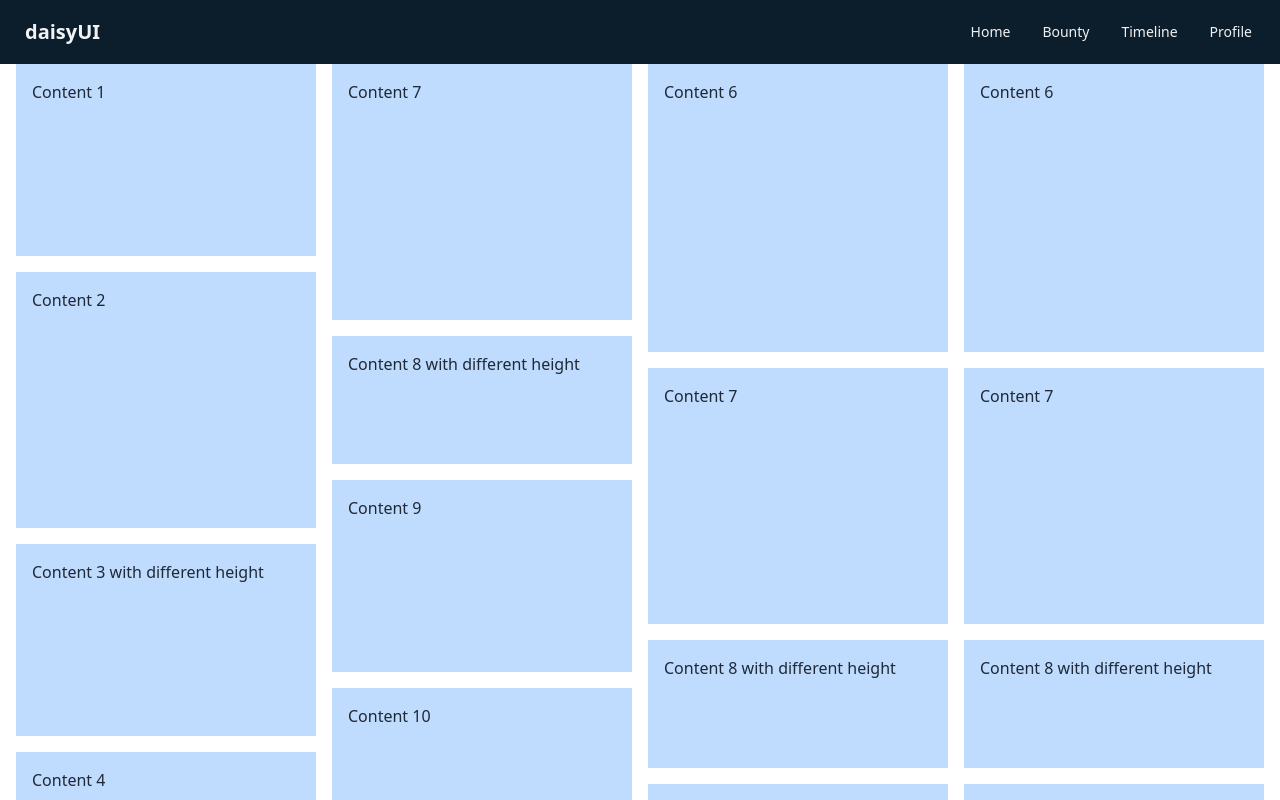
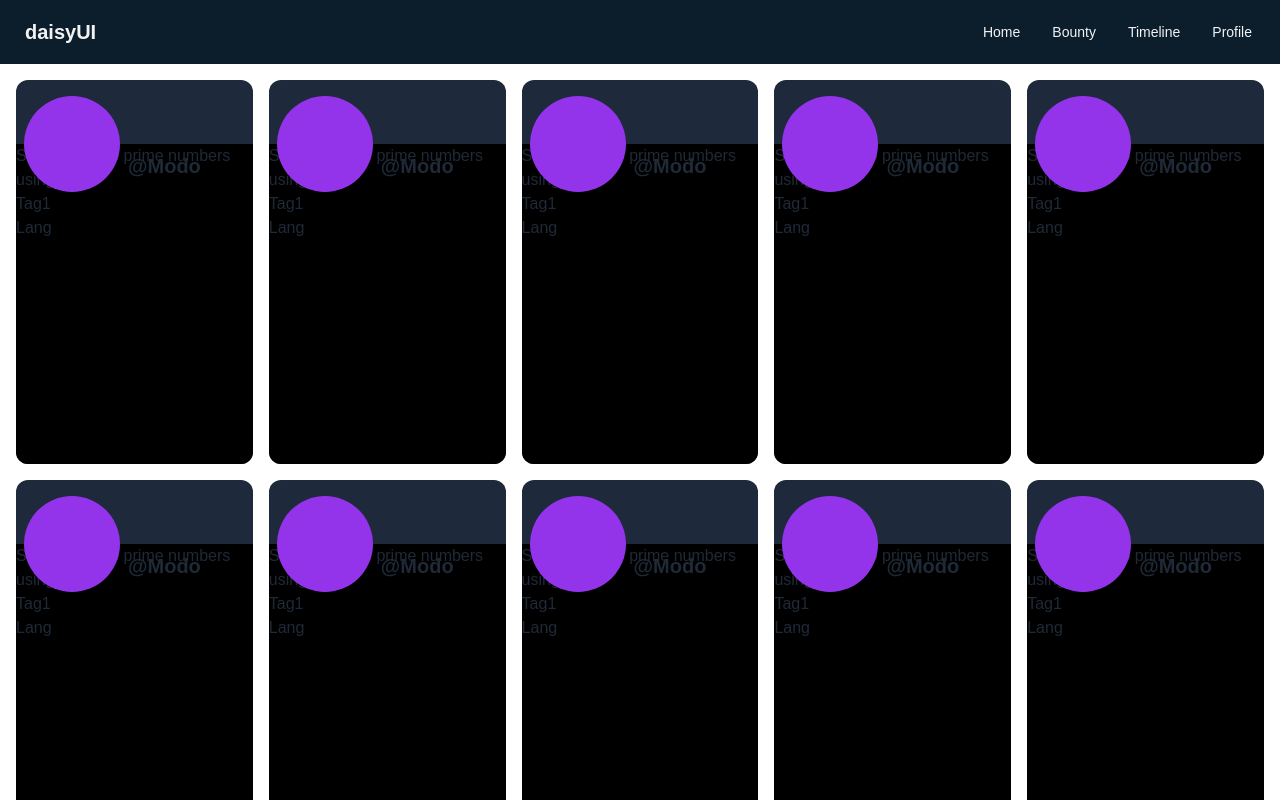
Before and after one commit to JustModo/official-404, a Next.js app: page /Bounty in a window 1280 px wide. Built offline with nearby package versions, Linux system fonts and the light colour scheme.

Commit message:
add Card Mapping

```diff
--- a/package.json
+++ b/package.json
@@ -9,6 +9,7 @@
     "lint": "next lint"
   },
   "dependencies": {
+    "@fontsource-variable/rubik": "^5.0.22",
     "@prisma/client": "^5.14.0",
     "express": "^4.19.2",
     "framer-motion": "^11.2.0",
--- a/src/app/Bounty/page.js
+++ b/src/app/Bounty/page.js
@@ -1,61 +1,29 @@
 "use client";
-import React from "react";
+import React, { useRef, useState } from "react";
+import useBountyHook from "../../components/BountyHook";
 
 export default function Bounty() {
+  const { data, loading } = useBountyHook();
+
   return (
-    <div className="columns-1 sm:columns-2 md:columns-3 lg:columns-4 mx-4">
-      <div
-        className="bg-blue-200 p-4 h-48 avbr"
-        style={{ breakInside: "avoid" }}
-      >
-        Content 1
-      </div>
-      <div className="bg-blue-200 p-4  h-64 my-4 avbr">Content 2</div>
-      <div className="bg-blue-200 p-4 h-48 my-4 avbr">
-        Content 3 with different height
-      </div>
-      <div className="bg-blue-200 p-4 h-32 my-4 avbr">Content 4</div>
-      <div className="bg-blue-200 p-4 h-64 my-4 avbr">
-        Content 5 with different height
-      </div>
-      <div className="bg-blue-200 p-4 h-72 my-4 avbr">Content 6</div>
-      <div className="bg-blue-200 p-4  h-64 my-4 avbr">Content 7</div>
-      <div className="bg-blue-200 p-4 h-32 my-4 avbr">
-        Content 8 with different height
-      </div>
-      <div className="bg-blue-200 p-4 h-48 my-4 avbr">Content 9</div>
-      <div className="bg-blue-200 p-4 h-32 my-4 avbr">Content 10</div>
-      <div className="bg-blue-200 p-4 h-48 my-4 avbr">
-        Content 11 with different height
-      </div>
-      <div className="bg-blue-200 p-4 h-48 my-4 avbr">Content 12</div>
-      <div className="bg-blue-200 p-4 h-32 my-4 avbr">Content 4</div>
-      <div className="bg-blue-200 p-4 h-64 my-4 avbr">
-        Content 5 with different height
-      </div>
-      <div className="bg-blue-200 p-4 h-72 my-4 avbr">Content 6</div>
-      <div className="bg-blue-200 p-4  h-64 my-4 avbr">Content 7</div>
-      <div className="bg-blue-200 p-4 h-32 my-4 avbr">
-        Content 8 with different height
-      </div>
-      <div className="bg-blue-200 p-4 h-48 my-4 avbr">Content 9</div>
-      <div className="bg-blue-200 p-4 h-32 my-4 avbr">Content 10</div>
-      <div className="bg-blue-200 p-4 h-32 my-4 avbr">Content 4</div>
-      <div className="bg-blue-200 p-4 h-64 my-4 avbr">
-        Content 5 with different height
-      </div>
-      <div className="bg-blue-200 p-4 h-72 my-4 avbr">Content 6</div>
-      <div className="bg-blue-200 p-4  h-64 my-4 avbr">Content 7</div>
-      <div className="bg-blue-200 p-4 h-32 my-4 avbr">
-        Content 8 with different height
-      </div>
-      <div className="bg-blue-200 p-4 h-48 my-4 avbr">Content 9</div>
-      <div className="bg-blue-200 p-4 h-32 my-4 avbr">Content 10</div>
-      <div className="bg-blue-200 p-4 h-48 my-4 avbr">
-        Content 11 with different height
-      </div>
-      <div className="bg-blue-200 p-4 h-48 my-4 avbr">Content 12</div>
-      <div className="bg-blue-200 p-4 h-32 my-4 avbr">Content 4</div>
+    <div className="grid grid-cols-1 sm:grid-cols-2 md:grid-cols-3 xl:grid-cols-5 gap-4 m-4">
+      {data.map((item, index) => (
+        <div
+          key={index}
+          className="min-h-72 sm:min-h-96 md:min-h-96 break-inside-avoid flex items-end bg-slate-800 rounded-xl overflow-hidden"
+        >
+          <div className="bg-black h-5/6 w-full relative">
+            <div
+              className="absolute left-2 rounded-full w-24 h-24 bg-purple-600"
+              style={{ top: "-3rem" }}
+            />
+            <label className="absolute top-2 left-28 text-xl font-semibold">@Modo</label>
+            <label>Sum of first 20 prime numbers using loop</label>
+            <div>Tag1</div>
+            <div>Lang</div>
+          </div>
+        </div>
+      ))}
     </div>
   );
 }
--- a/src/app/layout.js
+++ b/src/app/layout.js
@@ -12,7 +12,10 @@ export default function RootLayout({ children }) {
       <body>
         <div className="flex flex-col w-screen h-screen relative overflow-hidden">
           <NavBar />
-          <div className="relative w-full h-full overflow-y-auto snap-y snap-proximity">
+          <div
+            id="mainwindow"
+            className="relative w-full h-full overflow-y-auto"
+          >
             {children}
           </div>
         </div>
--- /dev/null
+++ b/src/components/BountyHook.jsx
@@ -0,0 +1,55 @@
+import React, { useEffect, useRef, useState } from "react";
+
+export default function BountyHook() {
+  const [data, setData] = useState([]);
+  const [page, setPage] = useState(1);
+  const [loading, setLoading] = useState(false);
+  const pageRef = useRef(page);
+  const initialFetchRef = useRef(false);
+
+  useEffect(() => {
+    pageRef.current = page;
+  }, [page]);
+
+  const loadMore = (fetchData) => {
+    if (!loading) {
+      console.log("Loaded More");
+      setLoading(true);
+      //   fetchData(page).then((newData) => {
+      //     setData((prevData) => [...prevData, ...newData]);
+      //     setPage((prevPage) => prevPage + 1);
+      //     setLoading(false);
+      //   });
+      const newData = new Array(20)
+        .fill(0)
+        .map((_, index) => index + 1 + (pageRef.current - 1) * 20);
+      console.log(pageRef.current);
+      setData((prevData) => [...prevData, ...newData]);
+      setPage((prevPage) => prevPage + 1);
+      setLoading(false);
+    }
+  };
+
+  useEffect(() => {
+    if (!initialFetchRef.current) loadMore();
+    return () => {
+      initialFetchRef.current = true;
+    };
+  }, []);
+
+  useEffect(() => {
+    const handleScroll = () => {
+      if (main.scrollTop + main.clientHeight >= main.scrollHeight - 2) {
+        console.log("End of Page");
+        loadMore();
+      }
+    };
+
+    const main = document.getElementById("mainwindow");
+    main.addEventListener("scroll", handleScroll);
+
+    return () => main.removeEventListener("scroll", handleScroll);
+  }, [loading]);
+
+  return { data, loading };
+}
--- a/src/styles/globals.css
+++ b/src/styles/globals.css
@@ -1,11 +1,10 @@
+@import "@fontsource-variable/rubik";
 @tailwind base;
 @tailwind components;
 @tailwind utilities;
 
 :root {
-  --foreground-rgb: 0, 0, 0;
-  --background-start-rgb: 214, 219, 220;
-  --background-end-rgb: 255, 255, 255;
+  font-family: "Rubik Variable", sans-serif;
 }
 
 @media (prefers-color-scheme: dark) {
@@ -16,10 +15,6 @@
   }
 }
 
-.avbr {
-  break-inside: avoid-column;
-}
-
 @layer utilities {
   .text-balance {
     text-wrap: balance;
```
Also changed, not shown: 1 other file (tests, documents, lock files or other folders).
